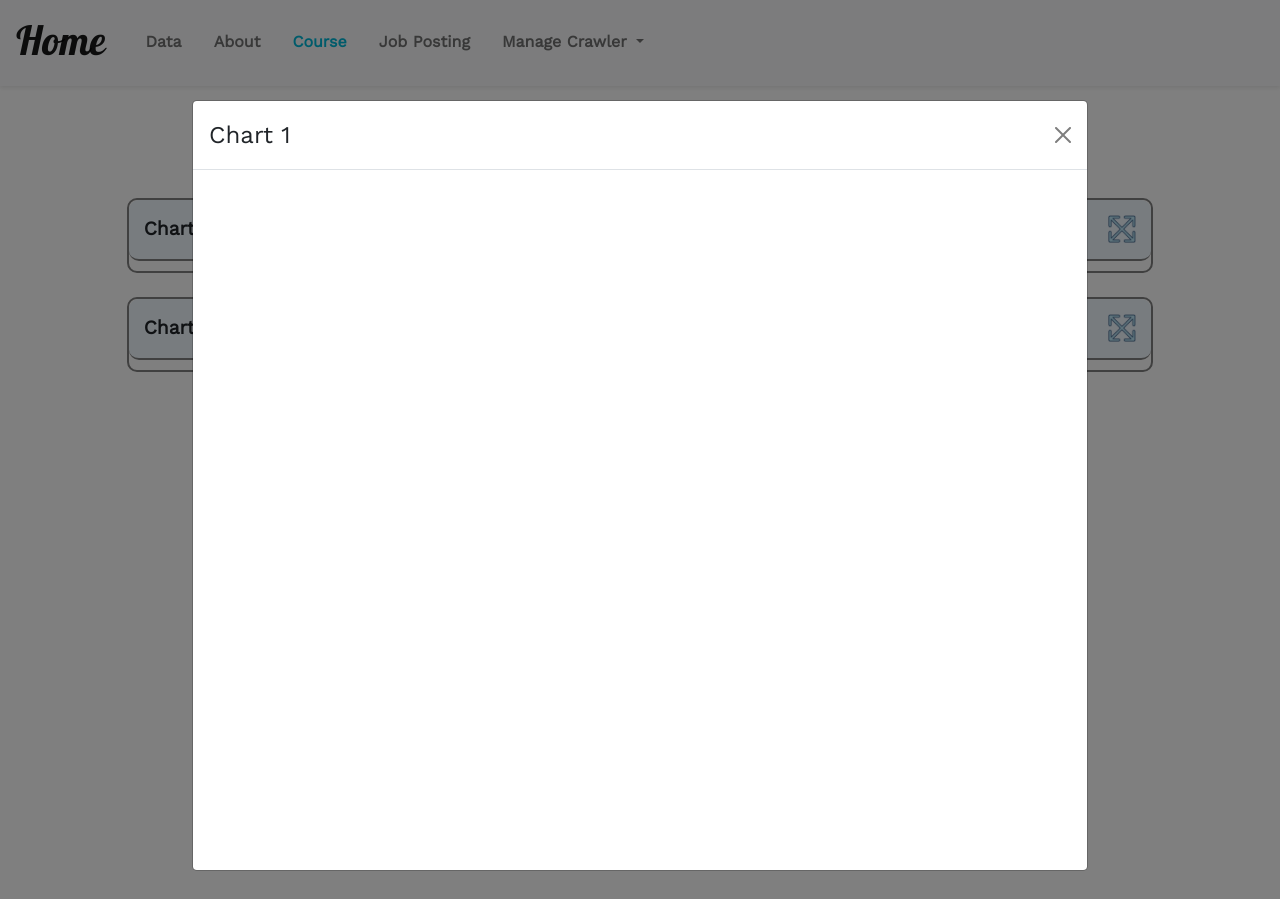
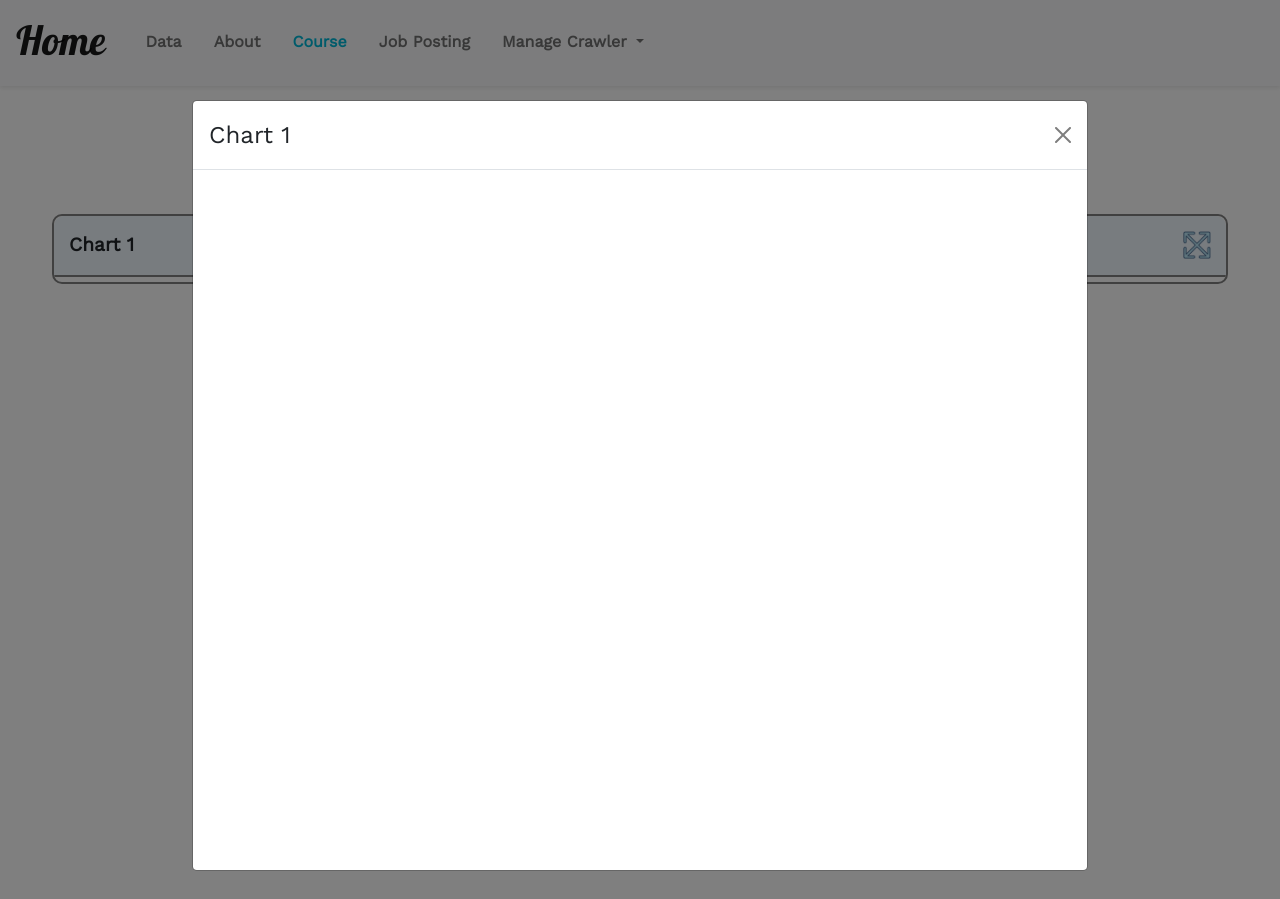
Before and after one commit to thanhhiep0705/Data-Visualizattion-Website-Using-Flask, a Flask app: page /course in a window 1280 px wide, after a click that opens the changed part. Run offline with Flask 3, Linux system fonts and the light colour scheme; some libraries are stand-ins or nearby versions.

Commit message:
Update UI

```diff
--- a/application/routes.py
+++ b/application/routes.py
@@ -361,7 +361,6 @@
     # Graph One
     df = px.data.medals_wide()
     fig1 = px.bar(df, x="nation", y=["gold", "silver", "bronze"])
-    print(fig1)
     graph1JSON = json.dumps(fig1, cls=plotly.utils.PlotlyJSONEncoder)
 
     # Graph two
@@ -380,8 +379,31 @@
     fig4 = px.bar(data_canada, x='year', y='pop')
     graph4JSON = json.dumps(fig4, cls=plotly.utils.PlotlyJSONEncoder)
 
+    graphsList = [
+        {
+            'name':'Chart 1',
+            'chartId':'chart1',
+            'dialogId': 'dialog-chart1'
+        },
+        {
+            'name':'Chart 2',
+            'chartId':'chart2',
+            'dialogId': 'dialog-chart2'
+        },
+        {
+            'name':'Chart 3',
+            'chartId':'chart3',
+            'dialogId': 'dialog-chart3'
+        },
+        {
+            'name':'Chart 4',
+            'chartId':'chart4',
+            'dialogId': 'dialog-chart4'
+        },
+    ]
 
-    return render_template('course.html', graph1JSON=graph1JSON,  graph2JSON=graph2JSON, graph3JSON=graph3JSON, graph4JSON=graph4JSON)
+
+    return render_template('course.html', graph1JSON=graph1JSON,  graph2JSON=graph2JSON, graph3JSON=graph3JSON, graph4JSON=graph4JSON, graphsList = graphsList)
 
 @app.route('/job-posting')
 def recruitment():
--- a/application/static/css/dialog.css
+++ b/application/static/css/dialog.css
@@ -1,4 +1,4 @@
 .modal-dialog{
     margin-top: 100px;
-    width: 70vw;
+    width: 70vw !important;
 }
--- a/application/static/main.css
+++ b/application/static/main.css
@@ -63,24 +63,26 @@
 }
 
 .chart-container{
-  width: 450px;
-  min-width: 300px;
+  min-width: 200px;
+  max-height: 500px;
+  width: 100%;
   border: 2px solid gray;
   border-radius: 10px;
+  overflow: hidden;
 }
 
 .chart-container-header{
   padding: 15px 15px;
-  border-radius: 10px;
   border-bottom: 2px solid gray;
+  border-radius: 10px 10px 0px 0px;
   background-color: aliceblue;
   font-weight: bold;
   font-size: larger;
 }
 
 .chart-container-body{
+  margin: 5px;
   pointer-events: none;
-  padding: 5px 5px;
 }
 
 .chart-container .legend{
--- a/application/templates/course.html
+++ b/application/templates/course.html
@@ -1,105 +1,46 @@
-{% extends "layout.html" %}
-{% block content %}
+{% extends "layout.html" %} {% block content %}
 <div class="py-3 px-5">
   <h1 class="text-center m-4">Course Data Visualization Dashboard</h1>
   <div>
-        <div class="row row-cols-auto justify-content-evenly gap-4">
-            <div>
+    <div class="row row-cols-auto justify-content-evenly">
+      {% for chart in graphsList %}
+      <div class=" p-3 col-xl-3 col-lg-4 col-md-6 col-12">
         <div class="chart-container">
           <div class="chart-container-header d-flex justify-content-between align-items-md-center">
-                        <span>Chart 1</span>
-                        <img type="button"
+            <span>{{chart['name']}}</span>
+            <img
+              type="button"
               data-bs-toggle="modal"
               data-bs-target="#myModal"
               src="../static/img/zoom-out.png"
               height="28"
-                             alt="Zoom icon" />
+              alt="Zoom icon"
+            />
           </div>
           <div class="chart-container-body">
-                        <div class="chart"
-                             id="chart1"></div>
+            <div class="chart" id="{{chart['chartId']}}"></div>
           </div>
         </div>
       </div>
 
-            <div>
-                <div class="chart-container">
-                    <div class="chart-container-header d-flex justify-content-between align-items-md-center">
-                        <span>Chart 2</span>
-                        <img type="button"
-                             data-bs-toggle="modal"
-                             data-bs-target="#myModal"
-                             src="../static/img/zoom-out.png"
-                             height="28"
-                             alt="Zoom icon" />
+      <div class="modal" id="myModal">
+        <div class="modal-dialog" style="max-width: 1000px">
+          <div class="modal-content">
+            <!-- Modal Header -->
+            <div class="modal-header w-100">
+              <h4 class="modal-title">{{chart['name']}}</h4>
+              <button type="button" class="btn-close" data-bs-dismiss="modal"></button>
             </div>
-                    <div class="chart-container-body">
-                        <div class="chart"
-                             id="chart2"></div>
-                    </div>
-                </div>
-            </div>
-
-            <div>
-                <div class="chart-container">
-                    <div class="chart-container-header d-flex justify-content-between align-items-md-center">
-                        <span>Chart 3</span>
-                        <img type="button"
-                             data-bs-toggle="modal"
-                             data-bs-target="#myModal"
-                             src="../static/img/zoom-out.png"
-                             height="28"
-                             alt="Zoom icon" />
-                    </div>
-                    <div class="chart-container-body">
-                        <div class="chart"
-                             id="chart3"></div>
-                    </div>
-                </div>
-            </div>
-
-            <div>
-                <div class="chart-container">
-                    <div class="chart-container-header d-flex justify-content-between align-items-md-center">
-                        <span>Chart 4</span>
-                        <img type="button"
-                             data-bs-toggle="modal"
-                             data-bs-target="#myModal"
-                             src="../static/img/zoom-out.png"
-                             height="28"
-                             alt="Zoom icon" />
-                    </div>
-                    <div class="chart-container-body">
-                        <div class="chart"
-                             id="chart4"></div>
+            <!-- Modal body -->
+            <div class="w-100 d-flex justify-content-center align-items-lg-center">
+              <div class="chart overflow-auto" id="{{chart['dialogId']}}" style="height: 700px"></div>
             </div>
           </div>
         </div>
       </div>
-    </div>
-
-    <div class="modal"
-         id="myModal">
-        <div class="modal-dialog" style="max-width: 1000px;">
-            <div class="modal-content">
-                <!-- Modal Header -->
-                <div class="modal-header">
-                    <h4 class="modal-title">Chart 1</h4>
-                    <button type="button"
-                            class="btn-close"
-                            data-bs-dismiss="modal">
-                    </button>
-                </div>
-                <!-- Modal body -->
-                <div class="d-flex justify-content-center align-items-lg-center">
-                <div class="chart"
-                     id="dialog-chart1" style="height: 700px;">
+      {% endfor %}
     </div>
   </div>
-            </div>
-        </div>
-    </div>
-
 </div>
 <!-- plotly CDN -->
 
@@ -111,17 +52,17 @@
 
   var graphs2 = {{ graph2JSON | safe}};
   Plotly.plot("chart2", graphs2, {});
+  Plotly.plot("dialog-chart2", graphs2, {});
 
   var graphs3 = {{ graph3JSON | safe}};
   Plotly.plot("chart3", graphs3, {});
+  Plotly.plot("dialog-chart3", graphs3, {});
 
   var graphs4 = {{ graph4JSON | safe}};
   Plotly.plot("chart4", graphs4, {});
+  Plotly.plot("dialog-chart4", graphs4, {});
 </script>
 
 {% block css %}
-<link rel="stylesheet"
-      href="{{ url_for('static', filename='css/dialog.css') }}" />
-{% endblock %}
-
-{% endblock %}
+<link rel="stylesheet" href="{{ url_for('static', filename='css/dialog.css') }}" />
+{% endblock %} {% endblock %}
```
Also changed, not shown: application/templates/data.html (+14 -27 lines). Lines whose indentation alone changed are shown as unchanged.
